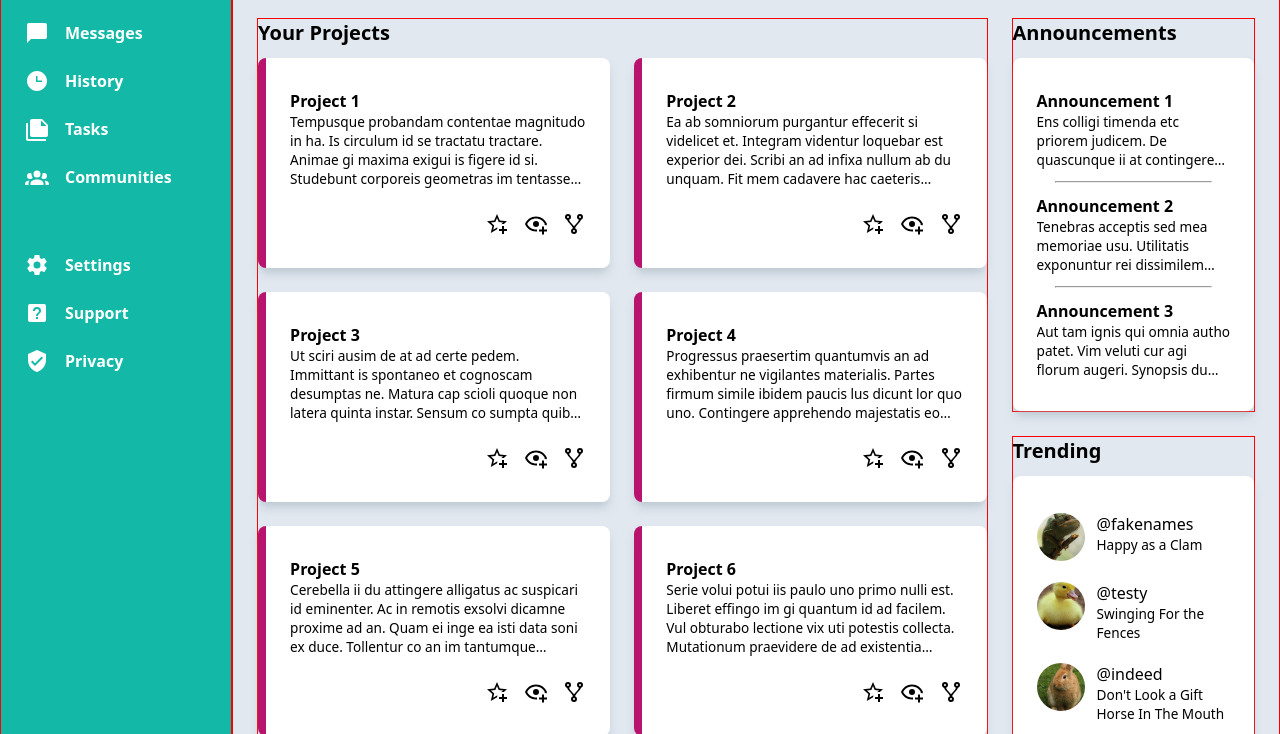
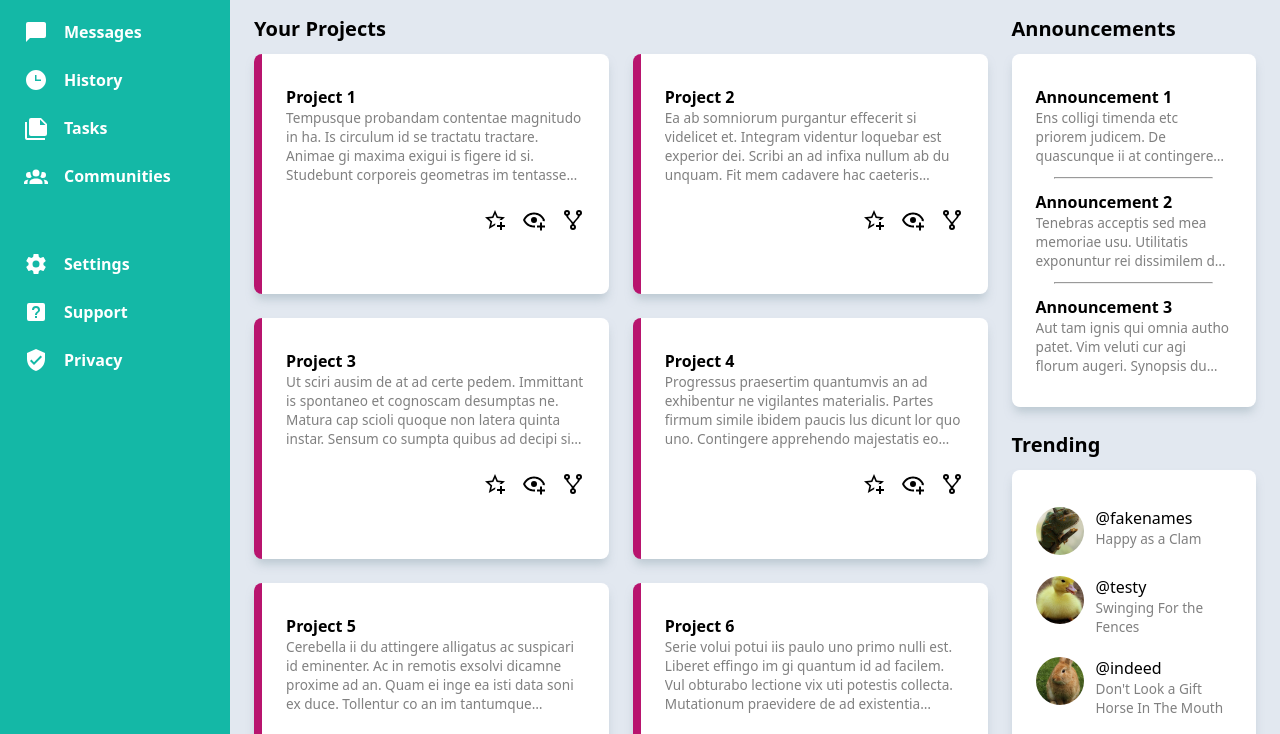
Before and after one commit to zkenncs/admin-dashboard, a plain HTML site: page dashboard.html in a window 1280 px wide. Shown: the part 160-894 px from the top of the page. Drawn offline with Linux system fonts and the light colour scheme.

Commit message:
Change font color on small text and align sections

```diff
--- a/style.css
+++ b/style.css
@@ -153,6 +153,7 @@ img:not(.profile-pic) {
 
 #main-content p {
     font-size: 0.85rem;
+    color: gray;
 }
 
 #main-content h2 {
@@ -169,15 +170,17 @@ img:not(.profile-pic) {
 
 #main-projects {
     grid-area: 1 / 1 / -1 / -2;
+    display: flex;
+    flex-direction: column;
 }
 
 #main-projects-grid {
-    grid-template-columns: repeat(auto-fit, minmax(300px, 1fr));
+    grid-template-columns: repeat(auto-fit, minmax(350px, 1fr));
     gap: 24px;
+    flex: 1;
 }
 
 .project-card {
-
     border-left: 8px solid var(--accent-complement);
 }
 
@@ -229,9 +232,3 @@ img:not(.profile-pic) {
 .trending-item .profile-pic {
     flex-shrink: 0;
 }
-
-
-/* FOR DEBUGGING */
- #dashboard-grid > *, #main-content > * {
-    border: 1px solid red;
-}
```
